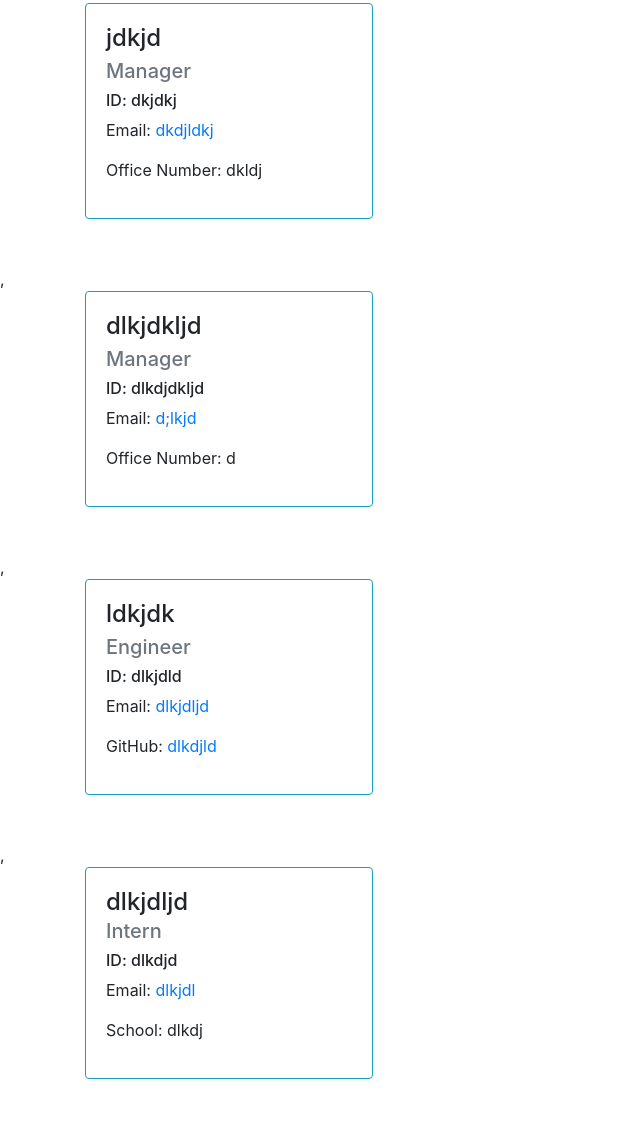
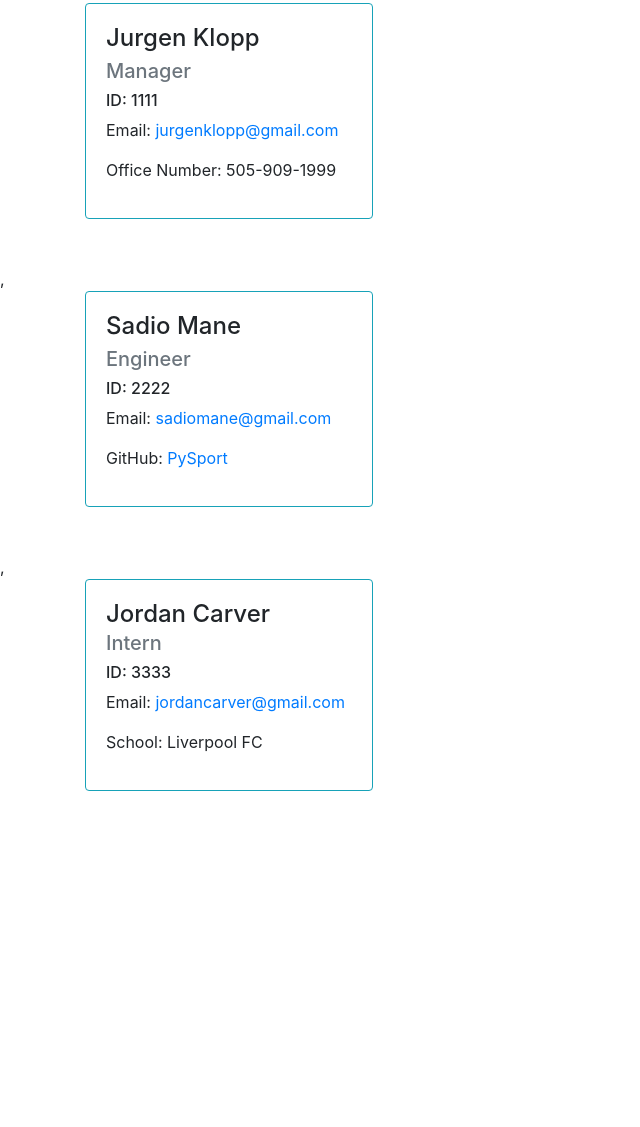
Before and after one commit to 1jorcarver/team-profile-generator, a website: page dist/index.html in a window 1280 px wide. Shown: the part 203-1330 px from the top of the page, without its empty margins (0-640 px from the left). After the commit the page ends 1042 px from the top, so only its background shows below. Drawn offline with nearby package versions, Linux system fonts and the light colour scheme.

Commit message:
tracked files

```diff
--- a/dist/index.html
+++ b/dist/index.html
@@ -18,11 +18,11 @@
                     <div class="col mb-4">
                         <div class="card border-info mb-4" style="max-width: 18rem;">
                             <div class="card-body">
-                                <h4 class="card-title">jdkjd</h4>
+                                <h4 class="card-title">Jurgen Klopp</h4>
                                 <h5 class="card-subtitle mb-2 text-muted">Manager</h5>
-                                <h6>ID: dkjdkj</h6>
-                                <p>Email: <a href="mailto:dkdjldkj">dkdjldkj</a></p>
-                                <p>Office Number: dkldj</p>
+                                <h6>ID: 1111</h6>
+                                <p>Email: <a href="mailto:jurgenklopp@gmail.com">jurgenklopp@gmail.com</a></p>
+                                <p>Office Number: 505-909-1999</p>
                             </div>
                         </div>
                     </div>
@@ -36,11 +36,11 @@
                     <div class="col mb-4">
                         <div class="card border-info mb-4" style="max-width: 18rem;">
                             <div class="card-body">
-                                <h4 class="card-title">dlkjdkljd</h4>
-                                <h5 class="card-subtitle mb-2 text-muted">Manager</h5>
-                                <h6>ID: dlkdjdkljd</h6>
-                                <p>Email: <a href="mailto:d;lkjd">d;lkjd</a></p>
-                                <p>Office Number: d</p>
+                                <h4 class="card-title">Sadio Mane</h4>
+                                <h5 class="card-subtitle mb-2 text-muted">Engineer</h5>
+                                <h6>ID: 2222</h6>
+                                <p>Email: <a href="mailto:sadiomane@gmail.com">sadiomane@gmail.com</a></p>
+                                <p>GitHub: <a href="https://github.com/PySport" target="_blank">PySport</a></p>
                             </div>
                         </div>
                     </div>
@@ -54,29 +54,11 @@
                     <div class="col mb-4">
                         <div class="card border-info mb-4" style="max-width: 18rem;">
                             <div class="card-body">
-                                <h4 class="card-title">ldkjdk</h4>
-                                <h5 class="card-subtitle mb-2 text-muted">Engineer</h5>
-                                <h6>ID: dlkjdld</h6>
-                                <p>Email: <a href="mailto:dlkjdljd">dlkjdljd</a></p>
-                                <p>GitHub: <a href="https://github.com/dlkdjld" target="_blank">dlkdjld</a></p>
-                            </div>
-                        </div>
-                    </div>
-                </div>
-            </div>
-        </div>
-        ,
-        <div class="container">
-            <div clas="card-deck">
-                <div class="row row-cols-1 row-cols-md-3">
-                    <div class="col mb-4">
-                        <div class="card border-info mb-4" style="max-width: 18rem;">
-                            <div class="card-body">
-                                <h4>dlkjdljd</h4>
+                                <h4>Jordan Carver</h4>
                                 <h5 class="card-subtitle mb-2 text-muted">Intern</h5>
-                                <h6>ID: dlkdjd</h6>
-                                <p>Email: <a href="mailto:dlkjdl">dlkjdl</a></p>
-                                <p>School: dlkdj</p>
+                                <h6>ID: 3333</h6>
+                                <p>Email: <a href="mailto:jordancarver@gmail.com">jordancarver@gmail.com</a></p>
+                                <p>School: Liverpool FC</p>
                             </div>
                         </div>
                     </div>
```
Also changed, not shown: README.md (added).
